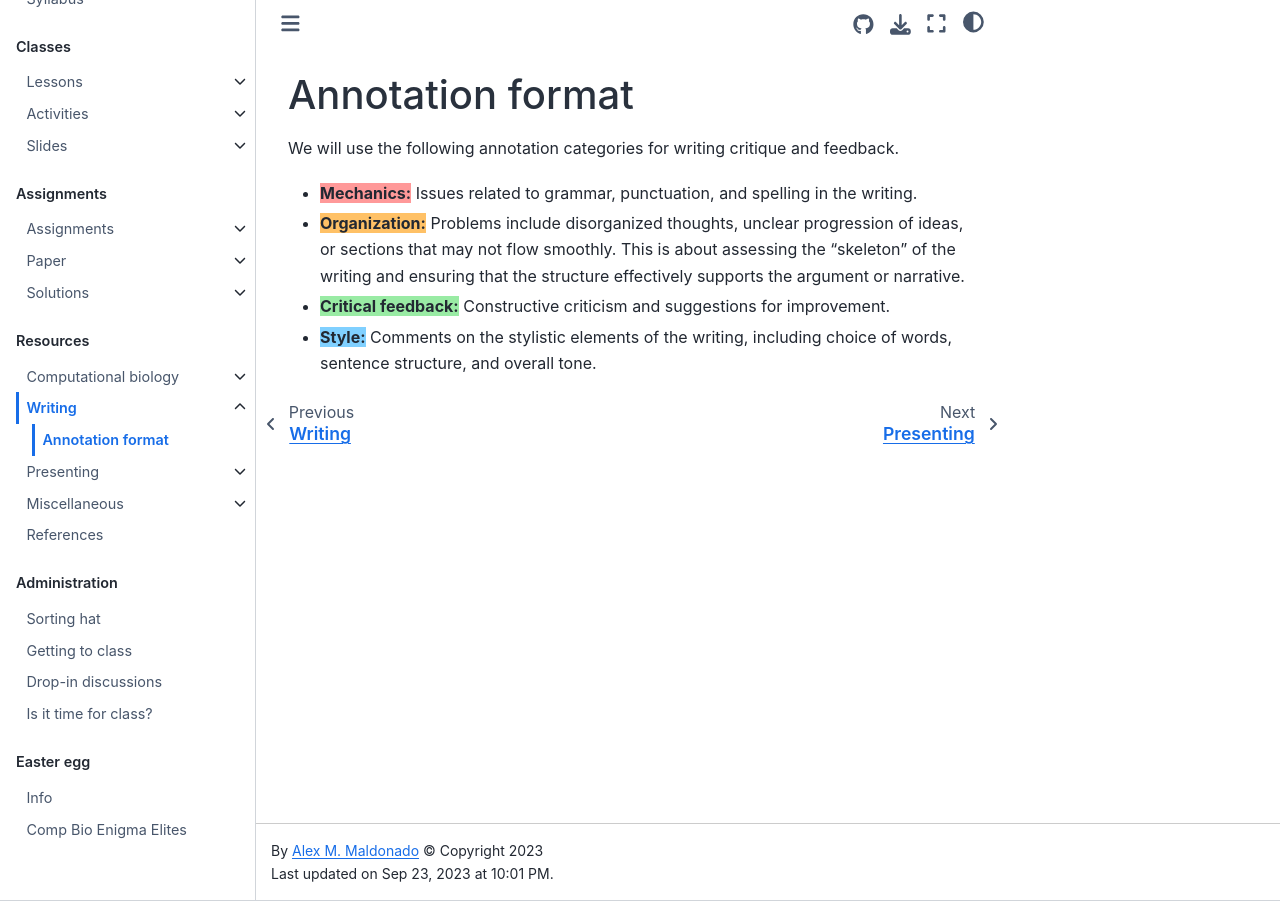
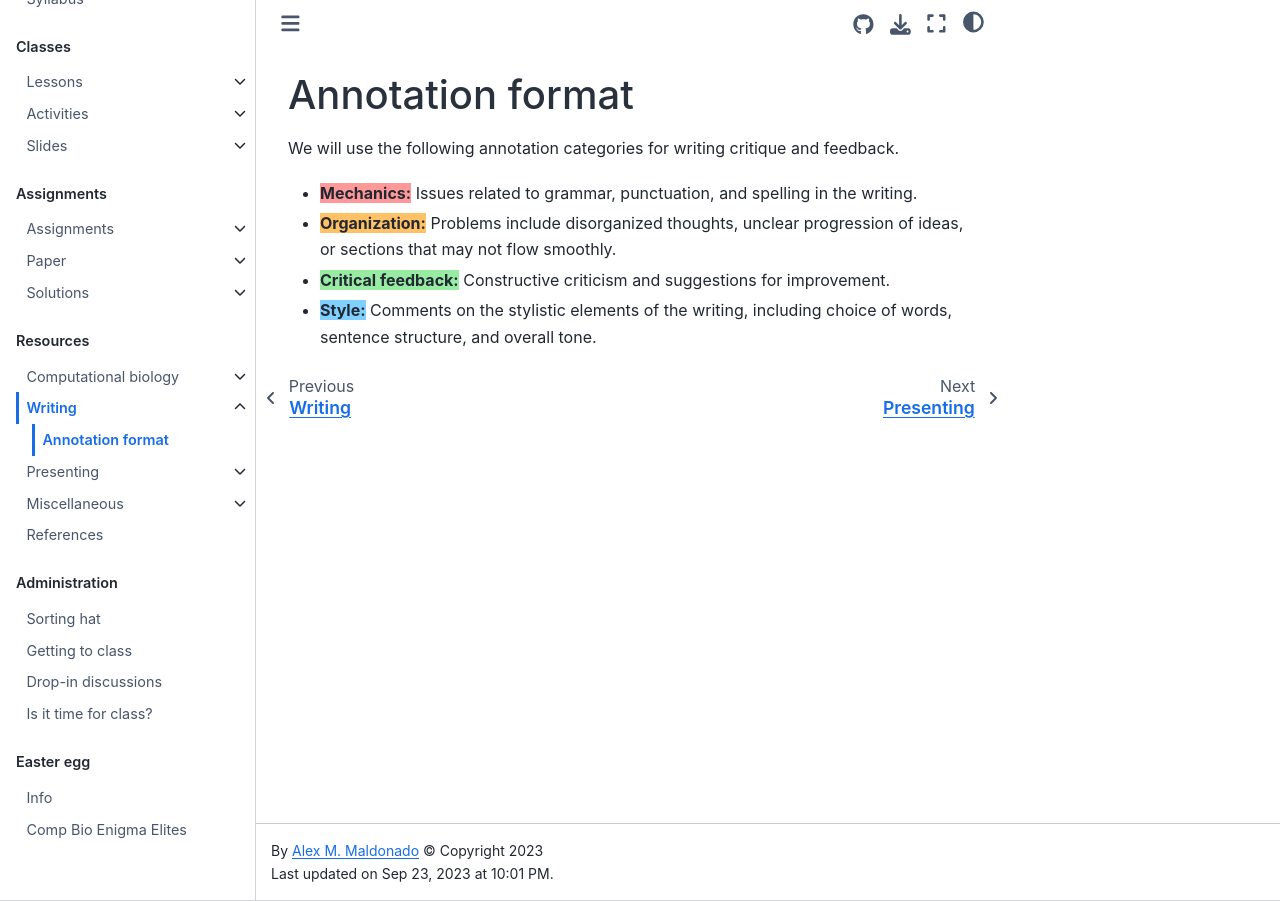
Before and after one commit to oasci/pitt-biosc1630-2023f, a Jupyter Book: the page built from book/resources/writing/annotation-format.md, in a window 1280 px wide. Built offline with Jupyter Book 1.0.4 settings and Sphinx 7.4.7 and the Sphinx Book theme 1.1.4, drawn with Linux system fonts in a browser that asks for light colours; pages that are not in the unit, such as notebooks, are missing from menus.

Commit message:
Edit annotation format

```diff
--- a/book/resources/writing/annotation-format.md
+++ b/book/resources/writing/annotation-format.md
@@ -6,7 +6,6 @@ We will use the following annotation categories for writing critique and feedbac
     Issues related to grammar, punctuation, and spelling in the writing.
 - <span style="background-color: #ffc166; font-weight: bold;">Organization:</span>
     Problems include disorganized thoughts, unclear progression of ideas, or sections that may not flow smoothly.
-    This is about assessing the "skeleton" of the writing and ensuring that the structure effectively supports the argument or narrative.
 - <span style="background-color: #99eba4; font-weight: bold;">Critical feedback:</span>
     Constructive criticism and suggestions for improvement.
 - <span style="background-color: #80d0ff; font-weight: bold;">Style:</span>
```
